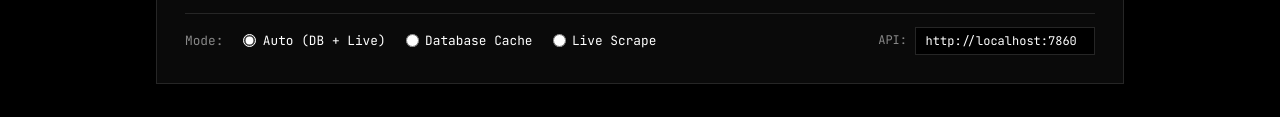
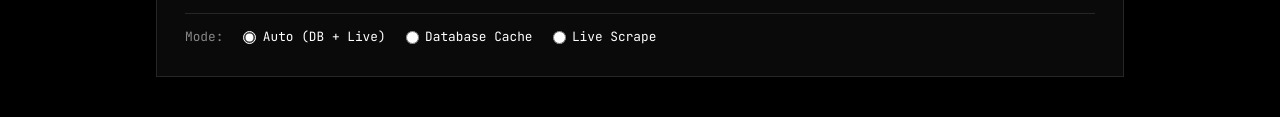
Before and after one commit to work-Sameerbanchhor/Hem_analysis, a plain HTML site: page index.html in a window 1280 px wide. Shown: the part 270-387 px from the top of the page. Drawn offline with Linux system fonts and the light colour scheme.

Commit message:
Remove API server input configuration from UI and use relative API endpoint

```diff
--- a/index.html
+++ b/index.html
@@ -200,27 +200,6 @@
       accent-color: #ffffff;
     }
 
-    .api-config {
-      display: flex;
-      align-items: center;
-      gap: 0.5rem;
-      font-size: 0.75rem;
-    }
-
-    .api-config input {
-      background: #000000;
-      border: 1px solid var(--card-border);
-      color: #ffffff;
-      font-family: var(--font-mono);
-      padding: 0.3rem 0.6rem;
-      font-size: 0.75rem;
-      width: 180px;
-      outline: none;
-    }
-
-    .api-config input:focus {
-      border-color: #ffffff;
-    }
 
     /* Results section */
     .results-container {
@@ -458,11 +437,6 @@
             <label><input type="radio" name="searchMode" value="db"> Database Cache</label>
             <label><input type="radio" name="searchMode" value="live"> Live Scrape</label>
           </div>
-
-          <div class="api-config">
-            <span style="color: var(--text-muted);">API:</span>
-            <input type="text" id="apiUrlInput" value="http://localhost:7860" />
-          </div>
         </div>
       </form>
     </div>
@@ -500,11 +474,6 @@
     let timerInterval = null;
     let currentMarksheets = [];
 
-    function getApiBase() {
-      const inputVal = document.getElementById('apiUrlInput').value.trim();
-      return inputVal.replace(/\/+$/, '');
-    }
-
     async function handleSearch() {
       const query = document.getElementById('rollInput').value.trim();
       if (!query) return;
@@ -529,7 +498,7 @@
       }, 100);
 
       try {
-        const url = `${getApiBase()}/api/results?rollno=${encodeURIComponent(query)}&mode=${encodeURIComponent(mode)}`;
+        const url = `/api/results?rollno=${encodeURIComponent(query)}&mode=${encodeURIComponent(mode)}`;
         const res = await fetch(url);
         clearInterval(timerInterval);
 
@@ -780,13 +749,6 @@
         examsList.appendChild(card);
       });
     }
-
-    // Initialize on page load
-    window.addEventListener('DOMContentLoaded', () => {
-      if (window.location.port === '7860') {
-        document.getElementById('apiUrlInput').value = window.location.origin;
-      }
-    });
   </script>
 </body>
 </html>
```
